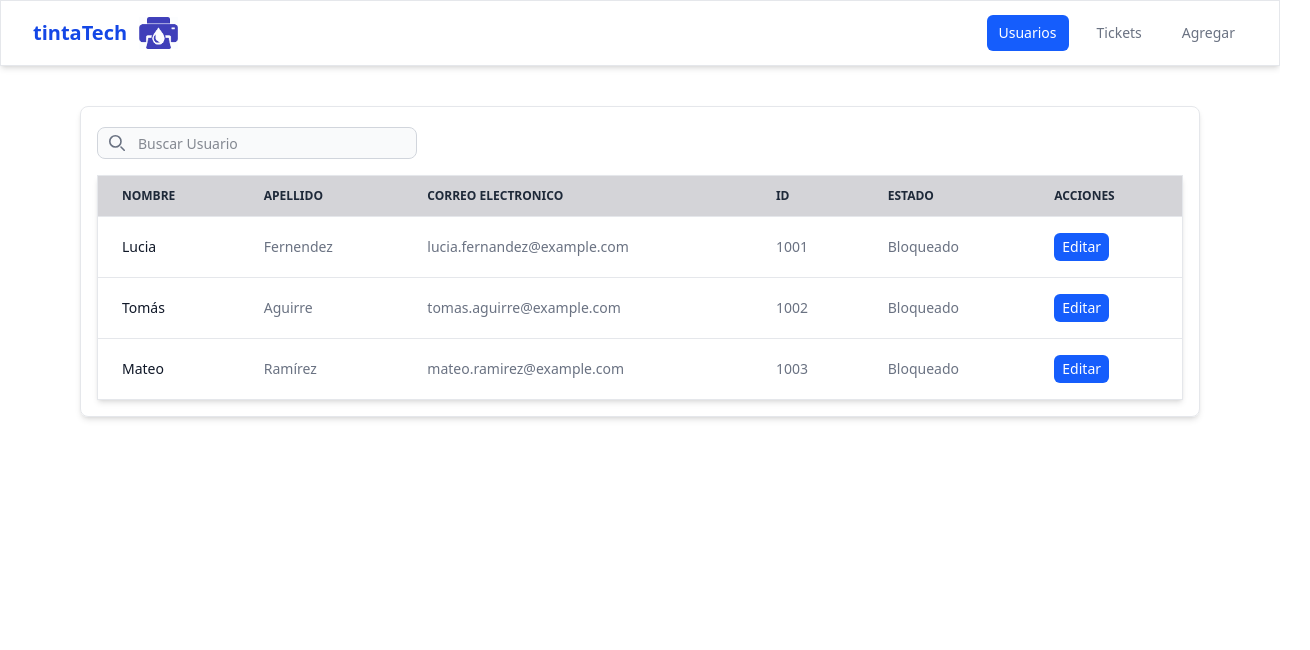
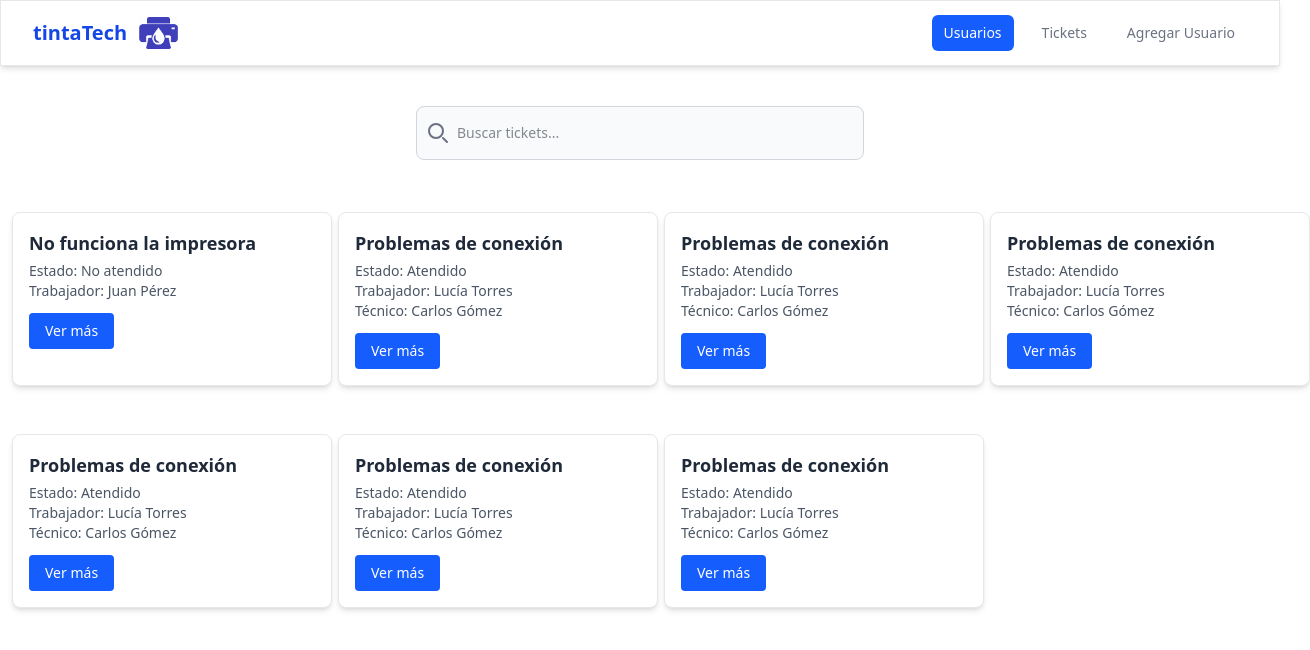
Before and after one commit to Brian-Ache/tp-final-poo, a React (Vite) app: page / in a window 1280 px wide. Shown: the top 650 px of the page, 1310 px wide, since content can reach past the window. Built offline with nearby package versions, Linux system fonts and the light colour scheme.

Commit message:
agregando componentes: boton,bucador,galeriaTickets y modificadiones

```diff
--- /dev/null
+++ b/src/components/buscador/buscador.jsx
@@ -0,0 +1,46 @@
+
+
+
+export default function Buscador() {
+    return (
+        <form className="max-w-md mx-auto">
+            {/* Etiqueta oculta para accesibilidad */}
+            <label htmlFor="default-search" className="mb-2 text-sm font-medium text-gray-900 sr-only">
+                Buscar
+            </label>
+
+            <div className="relative">
+                {/* Convertimos el contenedor del ícono en un botón */}
+                <button
+                    type="submit"
+                    className="absolute inset-y-0 start-0 flex items-center ps-3 text-gray-500 hover:text-gray-700 cursor-pointer"
+                    aria-label="Buscar"
+                >
+                    <svg
+                        className="w-5 h-5"
+                        xmlns="http://www.w3.org/2000/svg"
+                        fill="none"
+                        viewBox="0 0 20 20"
+                        stroke="currentColor"
+                        strokeWidth="2"
+                    >
+                        <path
+                            strokeLinecap="round"
+                            strokeLinejoin="round"
+                            d="m19 19-4-4m0-7A7 7 0 1 1 1 8a7 7 0 0 1 14 0Z"
+                        />
+                    </svg>
+                </button>
+
+                {/* Input de búsqueda */}
+                <input
+                    type="search"
+                    id="default-search"
+                    className="block w-full p-4 ps-10 text-sm text-gray-900 border-1 border-gray-300 rounded-lg bg-gray-50 focus:ring-blue-500 focus:border-blue-500"
+                    placeholder="Buscar tickets..."
+                    required
+                />
+            </div>
+        </form>
+    );
+}
--- /dev/null
+++ b/src/components/buttons/boton.jsx
@@ -0,0 +1,12 @@
+
+
+export default function Boton({ children, className = "", ...props }) {
+    return (
+      <button
+        className={`bg-blue-600 text-white rounded px-4 py-2 ${className} hover:bg-blue-500 `}
+        {...props}
+      >
+        {children}
+      </button>
+    );
+  }
--- /dev/null
+++ b/src/components/cards/galeriaTickets.jsx
@@ -0,0 +1,102 @@
+import React from "react";
+import TicketCard from "./ticketCard";
+import Buscador from "../buscador/buscador";
+
+const tickets = [
+  {
+    id: 1,
+    titulo: "No funciona la impresora",
+    descripcion: "La impresora HP no imprime desde ayer...",
+    estado: "No atendido",
+    trabajadorCreador: "Juan Pérez",
+    tecnicoAsignado: null,
+    tecnicoAnterior: null,
+    fueReabierto: false,
+    fechaCreacion: "2025-04-20 10:15",
+  },
+  {
+    id: 2,
+    titulo: "Problemas de conexión",
+    descripcion: "Se corta el WiFi en mi oficina a cada rato...",
+    estado: "Atendido",
+    trabajadorCreador: "Lucía Torres",
+    tecnicoAsignado: "Carlos Gómez",
+    tecnicoAnterior: null,
+    fueReabierto: false,
+    fechaCreacion: "2025-04-19 14:42",
+  },
+  {
+    id: 2,
+    titulo: "Problemas de conexión",
+    descripcion: "Se corta el WiFi en mi oficina a cada rato...",
+    estado: "Atendido",
+    trabajadorCreador: "Lucía Torres",
+    tecnicoAsignado: "Carlos Gómez",
+    tecnicoAnterior: null,
+    fueReabierto: false,
+    fechaCreacion: "2025-04-19 14:42",
+  },
+  {
+    id: 2,
+    titulo: "Problemas de conexión",
+    descripcion: "Se corta el WiFi en mi oficina a cada rato...",
+    estado: "Atendido",
+    trabajadorCreador: "Lucía Torres",
+    tecnicoAsignado: "Carlos Gómez",
+    tecnicoAnterior: null,
+    fueReabierto: false,
+    fechaCreacion: "2025-04-19 14:42",
+  },
+  {
+    id: 2,
+    titulo: "Problemas de conexión",
+    descripcion: "Se corta el WiFi en mi oficina a cada rato...",
+    estado: "Atendido",
+    trabajadorCreador: "Lucía Torres",
+    tecnicoAsignado: "Carlos Gómez",
+    tecnicoAnterior: null,
+    fueReabierto: false,
+    fechaCreacion: "2025-04-19 14:42",
+  },
+  {
+    id: 2,
+    titulo: "Problemas de conexión",
+    descripcion: "Se corta el WiFi en mi oficina a cada rato...",
+    estado: "Atendido",
+    trabajadorCreador: "Lucía Torres",
+    tecnicoAsignado: "Carlos Gómez",
+    tecnicoAnterior: null,
+    fueReabierto: false,
+    fechaCreacion: "2025-04-19 14:42",
+  },
+  {
+    id: 2,
+    titulo: "Problemas de conexión",
+    descripcion: "Se corta el WiFi en mi oficina a cada rato...",
+    estado: "Atendido",
+    trabajadorCreador: "Lucía Torres",
+    tecnicoAsignado: "Carlos Gómez",
+    tecnicoAnterior: null,
+    fueReabierto: false,
+    fechaCreacion: "2025-04-19 14:42",
+  },
+  // otros tickets...
+];
+
+export default function GaleriaDeTickets() {
+  return (
+    <>
+        <div className="mt-10">
+        <Buscador ></Buscador>
+        </div>
+
+        <div className="flex justify-center items-center mt-10">
+        <div className="grid grid-cols-1 sm:grid-cols-2 md:grid-cols-3 lg:grid-cols-4 gap-6">
+            {tickets.map((ticket) => (
+            <TicketCard key={ticket.id} ticket={ticket} />
+            ))}
+        </div>
+        </div>
+    </>
+  );
+}
--- /dev/null
+++ b/src/components/cards/ticketCard.jsx
@@ -0,0 +1,82 @@
+
+import React, { useState } from 'react';
+import Boton  from '../buttons/boton';
+
+// Definimos el componente funcional 'TicketCard', que recibe un objeto 'ticket' como prop.
+export default function TicketCard({ ticket }) {
+
+    // Estado local para controlar si la tarjeta está expandida o no.
+    const [expandido, setExpandido] = useState(false);
+
+    // Función que alterna el estado de expansión del ticket.
+    const toggleExpandir = () => {
+      setExpandido(!expandido);
+    };
+
+    // JSX que representa la tarjeta visual del ticket
+    return (
+        <div className="bg-white shadow-md rounded-lg p-4 m-3 w-full max-w-xs min-w-xs border border-gray-200
+                hover:shadow-[0_4px_20px_rgba(59,130,246,0.4)] transition duration-200 ease-in-out cursor-pointer">
+
+
+        {/* Sección de vista previa (información básica del ticket) */}
+        <div>
+          {/* Título del ticket */}
+          <h3 className="text-lg font-semibold text-gray-800 mb-1">{ticket.titulo}</h3>
+
+          {/* Estado del ticket */}
+          <p className="text-sm text-gray-600">
+            <span className="font-medium">Estado:</span> {ticket.estado}
+          </p>
+
+          {/* Nombre del trabajador que lo creó */}
+          <p className="text-sm text-gray-600">
+            <span className="font-medium">Trabajador:</span> {ticket.trabajadorCreador}
+          </p>
+
+          {/* Si el ticket ya tiene un técnico asignado, mostramos su nombre */}
+          {ticket.tecnicoAsignado && (
+            <p className="text-sm text-gray-600">
+              <span className="font-medium">Técnico:</span> {ticket.tecnicoAsignado}
+            </p>
+          )}
+
+          {/* Botón para expandir u ocultar los detalles del ticket */}
+
+          <Boton
+            onClick={toggleExpandir} // Llama a la función para alternar la expansión
+            className="mt-3 text-blue-600 hover:underline text-sm font-medium cursor-pointer"
+          >
+            {expandido ? 'Ocultar detalles' : 'Ver más'}
+          </Boton>
+        </div>
+
+        {/* Sección expandible con los detalles completos del ticket */}
+        {expandido && (
+          <div className="mt-3 border-t pt-2 text-sm text-gray-700">
+            {/* Descripción larga del ticket */}
+            <p>
+              <span className="font-medium">Descripción:</span> {ticket.descripcion}
+            </p>
+
+            {/* Fecha de creación del ticket */}
+            <p>
+              <span className="font-medium">Fecha de creación:</span> {ticket.fechaCreacion}
+            </p>
+
+            {/* Si el ticket fue reabierto, mostramos más información */}
+            {ticket.fueReabierto && (
+              <>
+                <p>
+                  <span className="font-medium">Reabierto:</span> Sí
+                </p>
+                <p>
+                  <span className="font-medium">Técnico anterior:</span> {ticket.tecnicoAnterior}
+                </p>
+              </>
+            )}
+          </div>
+        )}
+      </div>
+    );
+}
--- a/src/pages/administrador/headerAdm.jsx
+++ b/src/pages/administrador/headerAdm.jsx
@@ -4,7 +4,7 @@ import { Bars3Icon, BellIcon, XMarkIcon } from '@heroicons/react/24/outline'
 const navigation = [
   { name: 'Usuarios', href: '#', current: true },
   { name: 'Tickets', href: '#', current: false },
-  { name: 'Agregar', href: '#', current: false },
+  { name: 'Agregar Usuario', href: '#', current: false },
 ]
 
 function classNames(...classes) {
--- a/src/pages/administrador/mainAdm.jsx
+++ b/src/pages/administrador/mainAdm.jsx
@@ -11,13 +11,15 @@
 
 import React from 'react'
 import HeaderAdm from './headerAdm';
+import GaleriaDeTickets from '../../components/cards/galeriaTickets';
 import ListaUsuarios from './listaUsuarios';
 
 export default function MainAdm() {
     return(
         <div>
             <HeaderAdm/>
-            <ListaUsuarios/>
+             {/*<ListaUsuarios/>*/}
+            <GaleriaDeTickets/>
         </div>
 
     )
--- a/src/styles/index.css
+++ b/src/styles/index.css
@@ -1 +1,8 @@
 @import "tailwindcss";
+
+
+/*ESTO ELIMINA LA EQUIZ CUANDO ESCRIBIS DE TODOS LOS INPUT DE TIPO SEARCH*/
+input[type="search"]::-webkit-search-cancel-button {
+    -webkit-appearance: none;
+    appearance: none;
+  }
```
Also changed, not shown: src/pages/administrador/listaTickets.jsx (added).
